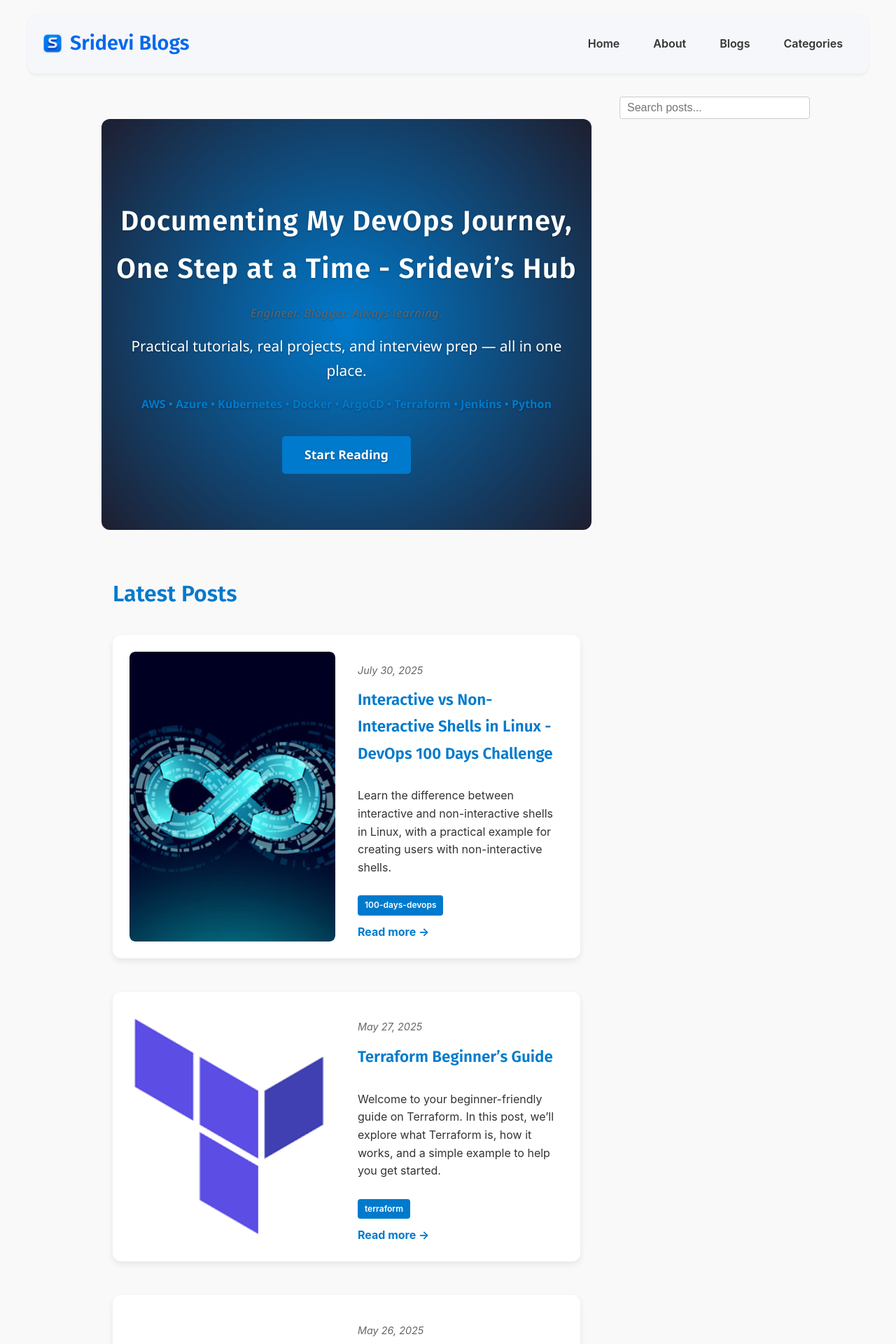
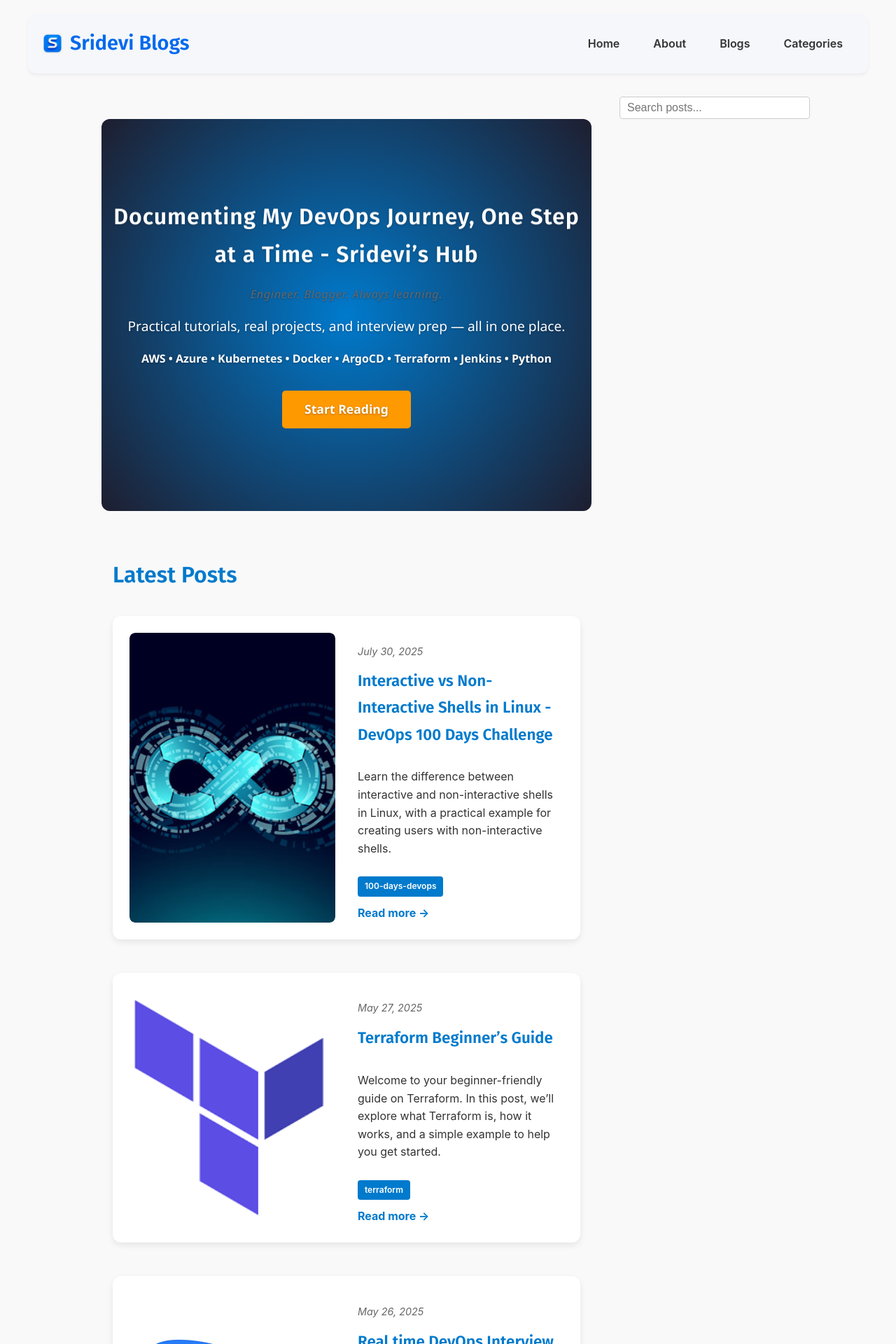
Before and after one commit to srideviblogs/srideviblogs.github.io, a Jekyll site: the page built from index.md, in a window 1280 px wide. Shown: the top 1920 px of the page at 70% size. Built offline with Jekyll 4.4.1, drawn with Linux system fonts in a browser that asks for light colours.

Commit message:
Update custom.css

```diff
--- a/assets/css/custom.css
+++ b/assets/css/custom.css
@@ -129,7 +129,7 @@ header.site-header {
 }
 
 .animate-heading {
-  font-size: 2.5rem;
+  font-size: 2rem;
   font-weight: 700;
   color: white;
   opacity: 0;
@@ -146,11 +146,15 @@ header.site-header {
   color: #666666;
   margin-bottom: 1rem;
   letter-spacing: 0.05em;
-  animation: fadeInUp 1.2s cubic-bezier(0.4, 0, 0.2, 1) forwards;
+  opacity: 0;
+  transform: translateY(20px);
+  animation: fadeSlideIn 1.2s cubic-bezier(0.4, 0, 0.2, 1) forwards;
+  animation-delay: 0.7s;
+  will-change: opacity, transform;
 }
 
 .animate-paragraph {
-  font-size: 1.3rem;
+  font-size: 1.2rem;
   color: white;
   margin-top: 1rem;
   margin-bottom: 0.5rem; /* NEW: reduce space after paragraph */
@@ -163,14 +167,18 @@ header.site-header {
 
 .tools-row {
   font-size: 1rem;
-  color: #007acc; /* a nice DevOps blue */
+  color: white; /* a nice DevOps blue */
   margin-bottom: 2rem;
   font-weight: 600;
-  animation: fadeInUp 1.6s ease forwards;
+  opacity: 0;
+  transform: translateY(20px);
+  animation: fadeSlideIn 1.2s cubic-bezier(0.4, 0, 0.2, 1) forwards;
+  animation-delay: 0.7s;
+  will-change: opacity, transform;
 }
 
 .cta-button {
-  background-color: #007acc;
+  background-color: #ff9900;
   color: white;
   padding: 0.75rem 2rem;
   font-size: 1.1rem;
@@ -185,7 +193,7 @@ header.site-header {
 }
 
 .cta-button:hover {
-  background-color: #005fa3;
+  background-color: #e68900;
 }
 
 @keyframes fadeSlideIn {
```
